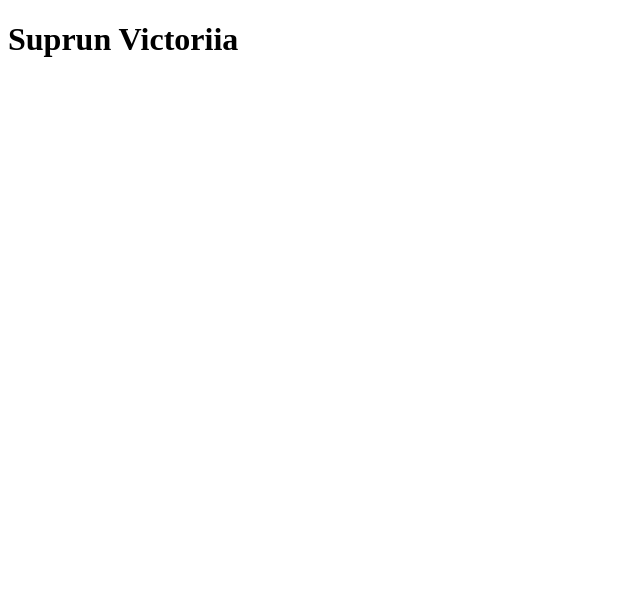
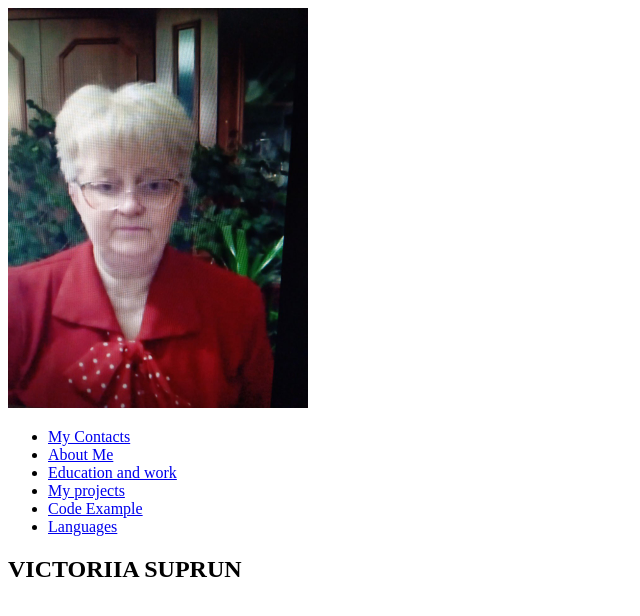
Before and after one commit to VIKTORIYA-S/rsschool-cv_2025, a plain HTML site: page index.html in a window 1280 px wide. Shown: the whole page, without its empty margins (0-640 px from the left). Drawn offline with Linux system fonts and the light colour scheme.

Commit message:
feat: add header to file index.html

```diff
--- a/index.html
+++ b/index.html
@@ -3,9 +3,30 @@
 <head>
     <meta charset="UTF-8">
     <meta name="viewport" content="width=device-width, initial-scale=1.0">
-    <title>Document</title>
+    <link rel="preconnect" href="https://fonts.gstatic.com" crossorigin>
+    <link
+        href="https://fonts.googleapis.com/css2?family=Roboto:ital,wght@0,100;0,300;0,400;0,500;0,700;0,900;1,100;1,300;1,400;1,500;1,700;1,900&display=swap"
+        rel="stylesheet">
+    <title>My CV</title>
 </head>
 <body>
-    <h1>Suprun Victoriia</h1>
+    <div class="container">
+        <header class="header">
+            <div class="header__container">
+                <img class="photo" src="./img/my-photo.jpg" alt="photo" width="300">
+                <nav class="nav">
+                    <ul class="nav__list">
+                        <li class="nav__list__li"><a href="#contacts" id="nav_contacts">My Contacts</a></li>
+                        <li class="nav__list__li"><a href="#about" id="nav_about">About Me</a></li>
+                        <li class="nav__list__li"><a href="#education" id="nav_education">Education and work</a></li>
+                        <li class="nav__list__li"><a href="#projects" id="nav_projects">My projects</a></li>
+                        <li class="nav__list__li"><a href="#code" id="nav_code">Code Example</a></li>
+                        <li class="nav__list__li"><a href="#languages" id="nav_languages">Languages</a></li>
+                    </ul>
+                    <h1 class="title">VICTORIIA SUPRUN</h1>
+                </nav>
+            </div>
+        </header>
+    </div>
 </body>
 </html>
```
Also changed, not shown: style.css (line endings or trailing spaces).
